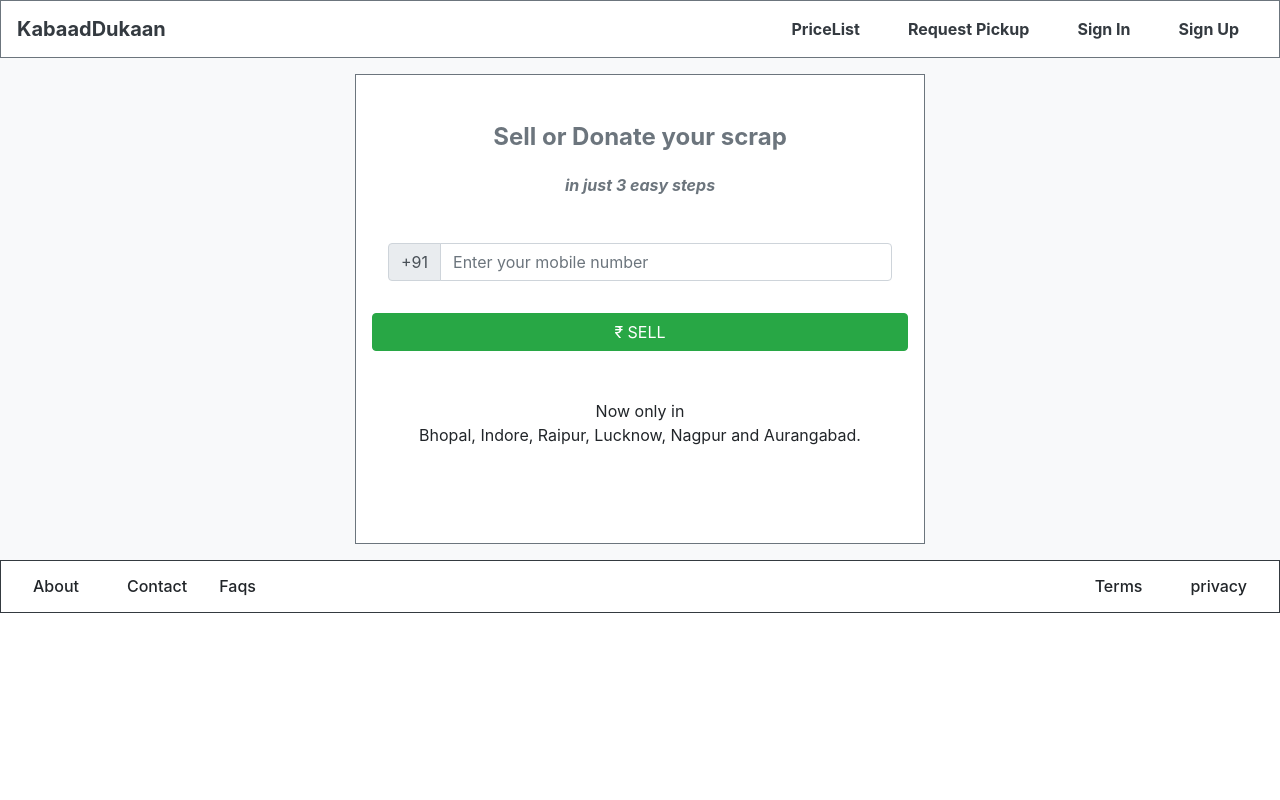
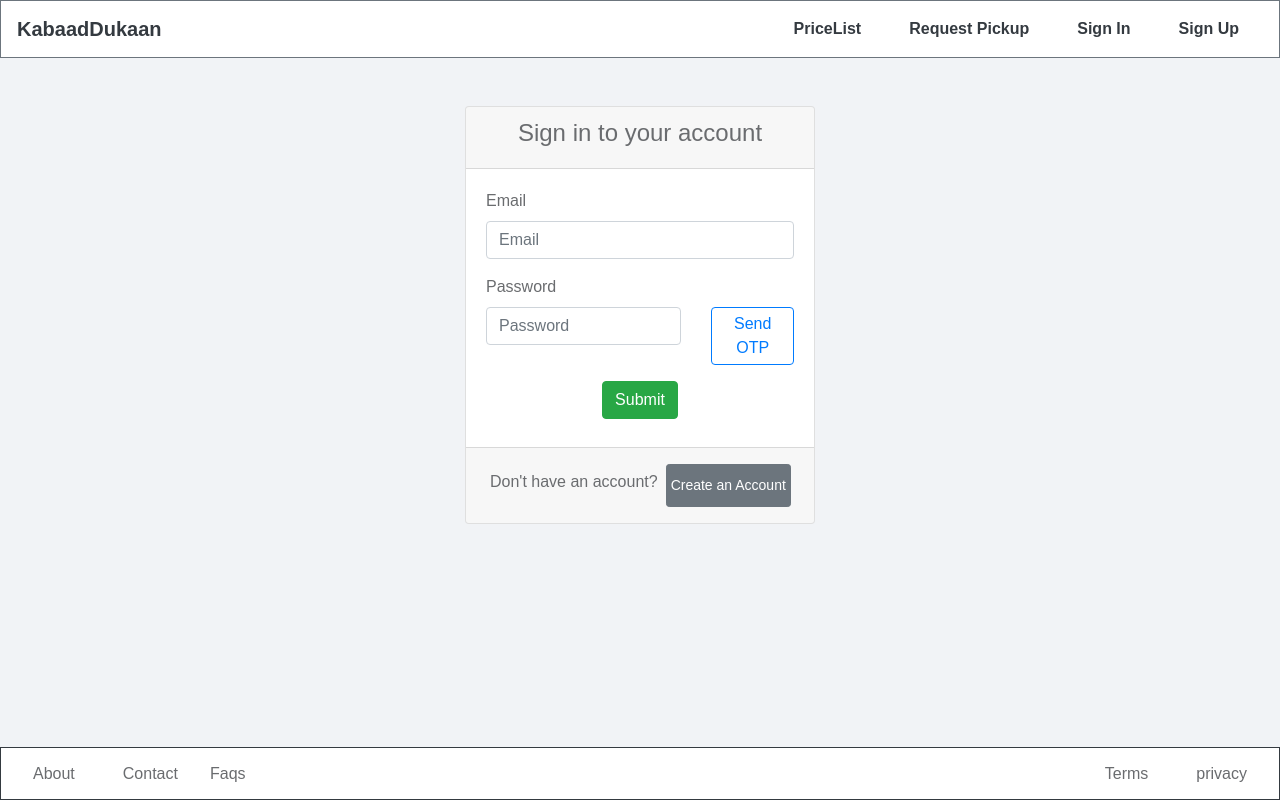
Before and after one commit to iemprashant/dukan, a React (Create React App) app: page /signin in a window 1280 px wide. Built offline with nearby package versions, Linux system fonts and the light colour scheme; a web font is replaced by a local one.

Commit message:
pickup page added,signin pageworking,redux-auth added

```diff
--- a/src/App.js
+++ b/src/App.js
@@ -21,7 +21,7 @@ const App=() =>{
       </Switch>
   )
   return (
-    <div className="bg-light">
+    <div>
         <Layout>
           {routes}
         </Layout>
--- a/src/components/Pages/Pricelist/Modal/Modal.js
+++ b/src/components/Pages/Pricelist/Modal/Modal.js
@@ -13,7 +13,7 @@ const ModalComp = (props) => {
   return (
     <div>
       <Modal isOpen={modal} backdrop='false' centered='true'>
-        <ModalHeader toggle={toggle} className="bg-light">Select City</ModalHeader>
+        <ModalHeader className="bg-light">Select City</ModalHeader>
         <ModalBody className="d-flex flex-column">
           <Button outline color="success" className="m-3 m-md-2" onClick={()=>toggle('Delhi')}>Delhi</Button>
           <Button outline color="success" className="m-3 m-md-2" onClick={()=>toggle('Lucknow')}>Lucknow</Button>
--- a/src/components/Pages/SignIn/Signin.js
+++ b/src/components/Pages/SignIn/Signin.js
@@ -1,28 +1,100 @@
-import React, { Fragment } from 'react'
-import { Container, Col } from 'reactstrap';
-import Footer2 from '../../footer2';
+import Footer2 from "../../footer2";
+import React, { Fragment, useState } from "react";
+import { useDispatch, useSelector } from "react-redux";
+import * as action from "../../../store/actions/index";
+import {
+  Card,
+  Button,
+  CardHeader,
+  CardFooter,
+  CardBody,
+  Row,
+  Col,
+  Container,
+} from "reactstrap";
+import { Form, FormGroup, Label, Input } from "reactstrap";
+import { Redirect } from "react-router-dom";
 
-const Signin = () => {
+const Signin = (props) => {
+  const [email, setEmail] = useState("");
+  const [password, setPassword] = useState("");
+  const [isSignup, setIsSignup] = useState(false);
+
+  const dispatch = useDispatch();
+  const onAuth = (emails, passwords, isSignups) =>
+    dispatch(action.auth(emails, passwords, isSignups));
+  const isAuthenticated = useSelector((state) => state.Auth.token !== null);
+  const submitHandler = (event) => {
+    event.preventDefault();
+    onAuth(email, password, isSignup);
+  };
+  let authRedirect = null;
+  if (isAuthenticated) {
+    authRedirect = <Redirect to="/" />;
+  }
+
   return (
     <Fragment>
-    <Container className="themed-container my-3 px-0 " fluid="sm" >
-        <Col sm="12" md={{ size: 6, offset: 3 }} className="border border-secondary py-5 px-3 d-flex bg-white flex-column justify-content-center">
-            <h4 className="text-secondary text-center font-weight-bold">Sell or Donate your scrap</h4>
-            <h6 className="text-secondary text-center font-weight-bold font-italic my-3">in just 3 easy steps</h6>
-            <div className="input-group my-3 p-3">
-              <div className="input-group-prepend">
-                <span className="input-group-text" id="inputGroup-sizing-default">+91</span>
-              </div>
-              <input type="phone-number" className="form-control" placeholder="Enter your mobile number"/>
-            </div>
-            <button type="button" className="btn btn-success">₹ SELL</button>
-            <p className="px-2  my-5 text-center">Now only in <br/>Bhopal, Indore, Raipur, Lucknow, Nagpur and Aurangabad.</p>
-
+      {authRedirect}
+      <Container className="themed-container my-3 px-0 " fluid="sm">
+        <Col
+          sm="12"
+          md={{ size: 8, offset: 2 }}
+          lg={{ size: 4, offset: 4 }}
+          className=""
+        >
+          <Card className="my-5">
+            <CardHeader className="">
+              <h4 className="text-center">Sign in to your account</h4>
+            </CardHeader>
+            <CardBody className="bg-white">
+              <Form onSubmit={submitHandler}>
+                <FormGroup>
+                  <Label for="email">Email</Label>
+                  <Input
+                    type="email"
+                    name=""
+                    id="email"
+                    placeholder="Email"
+                    onChange={(e) => setEmail(e.target.value)}
+                  />
+                </FormGroup>
+                <FormGroup>
+                  <Label for="password">Password</Label>
+                  <Row>
+                    <Col xs="8">
+                      <Input
+                        type="password"
+                        name="password"
+                        id="password"
+                        placeholder="Password"
+                        onChange={(e) => setPassword(e.target.value)}
+                      />
+                    </Col>
+                    <Col xs="4">
+                      <Button outline color="primary" className="p-1">
+                        Send OTP
+                      </Button>
+                    </Col>
+                  </Row>
+                </FormGroup>
+                <FormGroup className="text-center m-2">
+                  <Button color="success">Submit</Button>
+                </FormGroup>
+              </Form>
+            </CardBody>
+            <CardFooter className="d-flex flex-row p-3">
+              <h6 className="p-2">Don't have an account?</h6>
+              <Button type="button" className="btn btn-secondary btn-sm p-1">
+                Create an Account
+              </Button>
+            </CardFooter>
+          </Card>
         </Col>
-    </Container>
-    <Footer2/>
+        <Footer2 />
+      </Container>
     </Fragment>
-  )
-}
+  );
+};
 
 export default Signin;
--- a/src/components/footer2.js
+++ b/src/components/footer2.js
@@ -2,7 +2,7 @@ import React from 'react'
 
 const Footer2 = () => {
   return (
-        <div className="page-footer font-small bg-white m-0 border-dark border ">
+        <div className="page-footer font-small bg-white m-0 border-dark border fixed-bottom">
             <div className=" d-flex justify-content-around p-2 mt-2">
                 <div className="mx-2 mx-md-4">
                     <h6>About</h6>
--- a/src/components/navbar.js
+++ b/src/components/navbar.js
@@ -25,16 +25,16 @@ const NavbarComp = (props) => {
         <Collapse isOpen={isOpen} navbar>
           <Nav className="ml-auto " navbar>
             <NavItem className="mx-4 my-2 ">
-              <NavLink to="/pricelist" className="text-dark text-decoration-none" exact={props.exact} style={navItemStyle}>PriceList</NavLink>
+              <NavLink to="/pricelist"onClick={toggle} className="text-dark text-decoration-none" exact={props.exact} style={navItemStyle}>PriceList</NavLink>
             </NavItem>
             <NavItem className="mx-4 my-2 ">
-              <NavLink to="/request" className="text-dark text-decoration-none" style={navItemStyle}>Request Pickup</NavLink>
+              <NavLink to="/request"onClick={toggle} className="text-dark text-decoration-none" style={navItemStyle}>Request Pickup</NavLink>
             </NavItem>
             <NavItem className="mx-4 my-2 ">
-              <NavLink to="/signin" className="text-dark text-decoration-none"style={navItemStyle}>Sign In</NavLink>
+              <NavLink to="/signin"onClick={toggle} className="text-dark text-decoration-none"style={navItemStyle}>Sign In</NavLink>
             </NavItem>
             <NavItem className="mx-4 my-2 ">
-              <NavLink to="/signup" className="text-dark text-decoration-none"style={navItemStyle}>Sign Up</NavLink>
+              <NavLink to="/signup"onClick={toggle} className="text-dark text-decoration-none"style={navItemStyle}>Sign Up</NavLink>
             </NavItem>
           </Nav>
         </Collapse>
--- a/src/index.css
+++ b/src/index.css
@@ -1,13 +1,15 @@
 body {
+  font-family: 'HarmoniaSans',Arial !important;
+  margin-bottom: 0;
+  color: #6a6c6f;
   margin: 0;
-  font-family: -apple-system, BlinkMacSystemFont, 'Segoe UI', 'Roboto', 'Oxygen',
-    'Ubuntu', 'Cantarell', 'Fira Sans', 'Droid Sans', 'Helvetica Neue',
-    sans-serif;
-  -webkit-font-smoothing: antialiased;
-  -moz-osx-font-smoothing: grayscale;
+  background-color: #f1f3f6;
 }
 
 code {
   font-family: source-code-pro, Menlo, Monaco, Consolas, 'Courier New',
     monospace;
 }
+.bg-dft{
+  background-color: #f1f3f6;
+}
--- a/src/index.js
+++ b/src/index.js
@@ -1,29 +1,33 @@
-import React from 'react';
-import 'bootstrap/dist/css/bootstrap.min.css';
-import ReactDOM from 'react-dom';
-import App from './App'
-import './index.css';
-import PricelistReducer from './store/reducers/pricelistReducer'
-import { Provider } from 'react-redux';
-import { BrowserRouter} from 'react-router-dom'
-import { createStore,applyMiddleware,compose,combineReducers} from 'redux';
-import thunk from 'redux-thunk';
+import React from "react";
+import "bootstrap/dist/css/bootstrap.min.css";
+import ReactDOM from "react-dom";
+import App from "./App";
+import "./index.css";
+import PricelistReducer from "./store/reducers/pricelistReducer";
+import AuthReducer from "./store/reducers/authReducer";
+import { Provider } from "react-redux";
+import { BrowserRouter } from "react-router-dom";
+import { createStore, applyMiddleware, compose, combineReducers } from "redux";
+import thunk from "redux-thunk";
 
-const composeEnhancers = process.env.NODE_ENV==='development' ? window.__REDUX_DEVTOOLS_EXTENSION_COMPOSE__ : null|| compose;
-const rootReducer= combineReducers({
-  FetchPricelist:PricelistReducer
-})
-const store = createStore(rootReducer,composeEnhancers(
-    applyMiddleware(thunk)
-  ));
+const composeEnhancers =
+  process.env.NODE_ENV === "development"
+    ? window.__REDUX_DEVTOOLS_EXTENSION_COMPOSE__
+    : null || compose;
+const rootReducer = combineReducers({
+  FetchPricelist: PricelistReducer,
+  Auth: AuthReducer,
+});
+const store = createStore(
+  rootReducer,
+  composeEnhancers(applyMiddleware(thunk))
+);
 
-const app=(
+const app = (
   <Provider store={store}>
     <BrowserRouter>
-        <App/>
-      </BrowserRouter>
+      <App />
+    </BrowserRouter>
   </Provider>
-
-)
-ReactDOM.render(app,document.getElementById('root')
 );
+ReactDOM.render(app, document.getElementById("root"));
--- a/src/store/actions/actionTypes.js
+++ b/src/store/actions/actionTypes.js
@@ -1,3 +1,8 @@
-export const FETCH_PRICELIST_START='FETCH_PRICELIST_START';
-export const FETCH_PRICELIST_FAIL='FETCH_PRICELIST_FAIL';
-export const FETCH_PRICELIST_SUCCESS='FETCH_PRICELIST_SUCCESS';
+export const FETCH_PRICELIST_START = "FETCH_PRICELIST_START";
+export const FETCH_PRICELIST_FAIL = "FETCH_PRICELIST_FAIL";
+export const FETCH_PRICELIST_SUCCESS = "FETCH_PRICELIST_SUCCESS";
+
+export const AUTH_START = "AUTH_START";
+export const AUTH_SUCCESS = "AUTH_SUCCESS";
+export const AUTH_FAIL = "AUTH_FAIL";
+export const AUTH_LOGOUT = "AUTH_LOGOUT";
--- a/src/store/actions/index.js
+++ b/src/store/actions/index.js
@@ -1 +1,2 @@
-export { fetchPricelist } from './pricelistAction'
+export { fetchPricelist } from "./pricelistAction";
+export { auth, authLogout, authCheckState } from "./authAction";
--- /dev/null
+++ b/src/store/reducers/authReducer.js
@@ -0,0 +1,58 @@
+import * as actionTypes from "../actions/actionTypes";
+const initialState = {
+  token: null,
+  userId: null,
+  error: null,
+  loading: false,
+};
+const authStart = (state, action) => {
+  return {
+    ...state,
+    ...{ error: null, loading: true },
+  };
+};
+const authSuccess = (state, action) => {
+  return {
+    ...state,
+    ...{
+      token: action.idToken,
+      userId: action.userId,
+      error: null,
+      loading: false,
+    },
+  };
+};
+const authFail = (state, action) => {
+  return {
+    ...state,
+    ...{
+      error: action.error,
+      loading: false,
+    },
+  };
+};
+
+const authLogout = (state, action) => {
+  return {
+    ...state,
+    ...{
+      authRedirectPath: action.path,
+    },
+  };
+};
+const reducer = (state = initialState, action) => {
+  switch (action.type) {
+    case actionTypes.AUTH_START:
+      return authStart(state, action);
+    case actionTypes.AUTH_SUCCESS:
+      return authSuccess(state, action);
+    case actionTypes.AUTH_FAIL:
+      return authFail(state, action);
+    case actionTypes.AUTH_LOGOUT:
+      return authLogout(state, action);
+    default:
+      return state;
+  }
+};
+
+export default reducer;
```
Also changed, not shown: src/components/Pages/RequestPickup/RequestPickup.js (+56 -19 lines), src/store/actions/authAction.js (added, +92 -0 lines).
